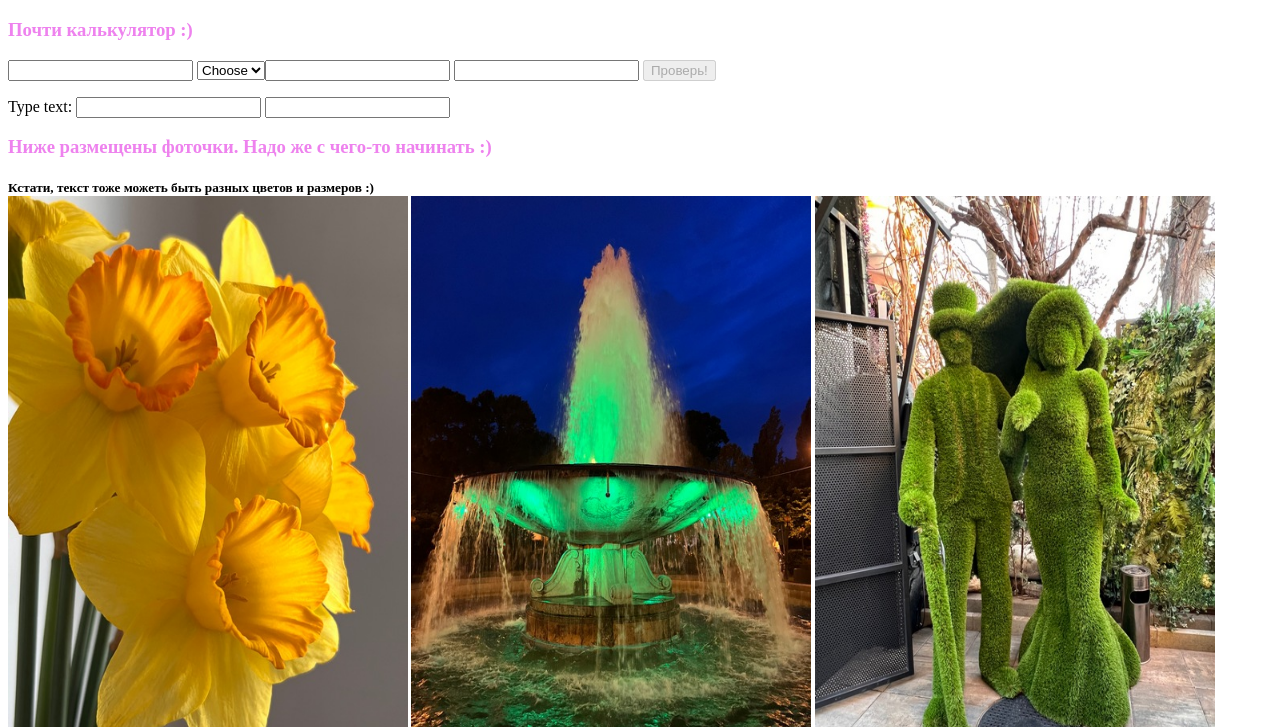
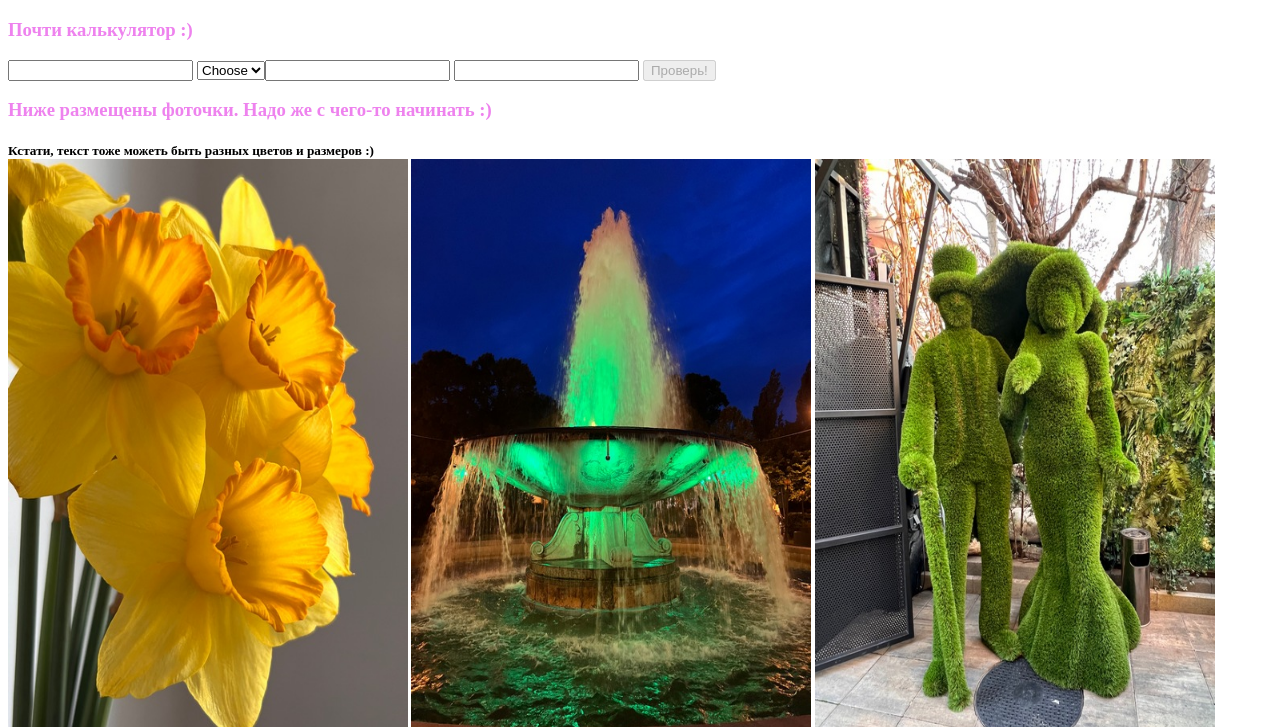
Before and after one commit to OlhaLevchenko/OL, a plain HTML site: page index.html in a window 1280 px wide. Shown: the part 73-800 px from the top of the page. Drawn offline with Linux system fonts and the light colour scheme.

Commit message:
Update index.html

```diff
--- a/index.html
+++ b/index.html
@@ -29,11 +29,6 @@
 
        <button id = "b1"disabled> Проверь!</button>
 
-   <p id="result"> </p>
-
-        Type text: <input type="text" id="fname">
-
-<input type="text" id="input1">
 
 
        <script src="script.js"></script>
```
